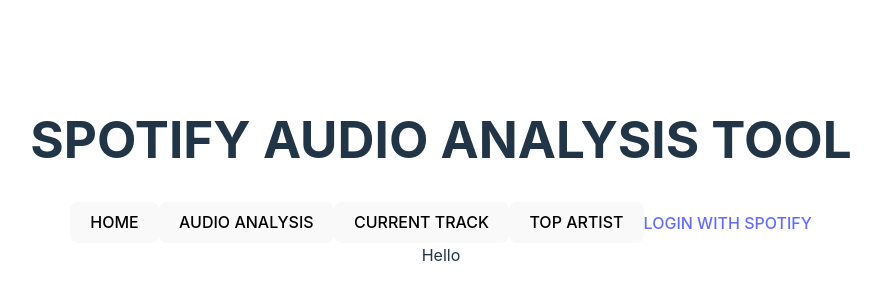
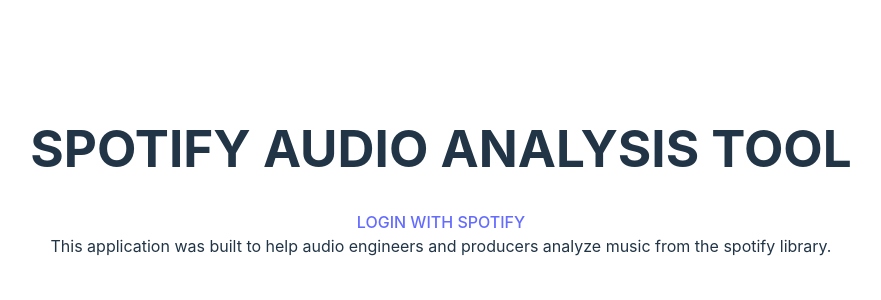
Before and after one commit to GabrielWarner/senior-project-spotify-visualization-app, a React (Vite) app in the folder front-end/: page / in a window 1280 px wide. Shown: the part 228-528 px from the top of the page, without its empty margins (199-1080 px from the left). Built offline with nearby package versions, Linux system fonts and the light colour scheme; what spotify-web-api-js would draw is missing.

Commit message:
added search bar to audio analysis page that displays audio analysis api data

```diff
--- a/front-end/src/App.jsx
+++ b/front-end/src/App.jsx
@@ -1,71 +1,101 @@
-import React, { useState, useEffect } from 'react'
-import reactLogo from './assets/react.svg'
-import './App.css'
-import Header from './assets/components/Header.jsx';
-import NowPlaying from './assets/components/NowPlaying';
-import Home from './assets/components/Home';
-import { Navbar, Nav, Button } from 'react-bootstrap';
-import SpotifyWebApi from 'spotify-web-api-js';
+import React, { useState, useEffect } from "react";
+import reactLogo from "./assets/react.svg";
+import "./App.css";
+import Header from "./assets/components/Header.jsx";
+import NowPlaying from "./assets/components/NowPlaying";
+import Home from "./assets/components/Home";
+import Analysis from "./assets/components/Analysis";
+import { Navbar, Nav, Button } from "react-bootstrap";
+import SpotifyWebApi from "spotify-web-api-js";
 
-const spotifyApi = new SpotifyWebApi()
+const spotifyApi = new SpotifyWebApi();
 
 const getTokenFromUrl = () => {
   return window.location.hash
     .substring(1)
-    .split('&')
-    .reduce((initial, item) =>{
+    .split("&")
+    .reduce((initial, item) => {
       let parts = item.split("=");
       initial[parts[0]] = decodeURIComponent(parts[1]);
-      return initial
-    }, {})
-}
+      return initial;
+    }, {});
+};
 
 function App() {
-  const [spotifyToken, setSpotifyToken] = useState("")
-  const [nowPlaying, setNowPlaying] = useState({})
-  const [loggedIn, setLoggedIn] = useState(false)
-  const [currentPage, setCurrentPage] = useState('Home');
+  const [spotifyToken, setSpotifyToken] = useState("");
+  const [nowPlaying, setNowPlaying] = useState({});
+  const [loggedIn, setLoggedIn] = useState(false);
+  const [currentPage, setCurrentPage] = useState("Home");
+  //analysis page
+  const [searchQuery, setSearchQuery] = useState('');
+  const [trackId, setTrackId] = useState('');
+  const [audioAnalysis, setAudioAnalysis] = useState({});
+
+  useEffect(() => {
+    const spotifyToken = getTokenFromUrl().access_token;
+    window.location.hash = "";
+    console.log("This is our spotify Token", spotifyToken);
+
+    if (spotifyToken) {
+      setSpotifyToken(spotifyToken);
+      spotifyApi.setAccessToken(spotifyToken);
+      setLoggedIn(true);
+    }
+  });
+
+  useEffect(() => {
+    console.log("AA TRACKID")
+    if (trackId) {
+      spotifyApi.getAudioAnalysisForTrack(trackId)
+        .then(data => setAudioAnalysis(data))
+        .catch(error => console.error(error));
+    }
+  }, [trackId]);
 
   const renderPage = () => {
-
     if (currentPage === "Home") {
-      return <Home/>;
+      return <Home />;
     }
 
     if (currentPage === "NowPlaying") {
-      return <NowPlaying nowPlaying={nowPlaying} getNowPlaying={getNowPlaying}/>;
+      return (
+        <NowPlaying nowPlaying={nowPlaying} getNowPlaying={getNowPlaying} />
+      );
     }
 
+    if (currentPage === "Analysis") {
+      return <Analysis handleSearch={handleSearch} searchQuery={searchQuery} setSearchQuery={setSearchQuery} trackId={trackId} audioAnalysis={audioAnalysis}/>;
+    }
   };
-
-  useEffect(() => {
-    const spotifyToken = getTokenFromUrl().access_token
-    window.location.hash = ""
-    console.log("This is our spotify Token", spotifyToken)
-
-    if(spotifyToken){
-      setSpotifyToken(spotifyToken)
-      spotifyApi.setAccessToken(spotifyToken)
-      setLoggedIn(true)
-    }
-  })
 
   const getNowPlaying = () => {
     spotifyApi.getMyCurrentPlaybackState().then((response) => {
-      console.log(response)
+      console.log(response);
       setNowPlaying({
         title: response.item.name,
-        albumArt: response.item.album.images[0].url
-      })
-    })
+        albumArt: response.item.album.images[0].url,
+      });
+    });
+  };
+
+  async function handleSearch(event) {
+    event.preventDefault();
+    try {
+      const searchResults = await spotifyApi.searchTracks(searchQuery);
+      const firstTrackId = searchResults.tracks.items[0].id;
+      setTrackId(firstTrackId);
+    } catch (error) {
+      console.error(error);
+    }
   }
+
 
   return (
     <div className="App">
-          <Header loggedIn={loggedIn} setCurrentPage={setCurrentPage}></Header>
-          {renderPage()}
+      <Header loggedIn={loggedIn} setCurrentPage={setCurrentPage}></Header>
+      {renderPage()}
     </div>
-  )
+  );
 }
 
-export default App
+export default App;
--- /dev/null
+++ b/front-end/src/assets/components/Analysis.jsx
@@ -0,0 +1,22 @@
+import React, { useState, useEffect } from "react";
+import "../styles/analysis.css";
+function Analysis({handleSearch, searchQuery, setSearchQuery, trackId, audioAnalysis}) {
+
+  return (
+    <>
+      <div>Analysis</div>
+      <form onSubmit={handleSearch}>
+        <input
+          type="text"
+          value={searchQuery}
+          onChange={event => setSearchQuery(event.target.value)}
+        />
+        <button type="submit">Search</button>
+      </form>
+      {trackId && <div>Selected Track Id: {trackId}</div>}
+      {audioAnalysis && <div>Audio Analysis: {JSON.stringify(audioAnalysis)}</div>}
+
+    </>
+  );
+}
+export default Analysis;
--- a/front-end/src/assets/components/Header.jsx
+++ b/front-end/src/assets/components/Header.jsx
@@ -6,10 +6,14 @@
   return (
     <div>
     <h1>SPOTIFY AUDIO ANALYSIS TOOL</h1>
-      <Button onClick={() => setCurrentPage("Home")}>HOME</Button>
-      <Button>AUDIO ANALYSIS</Button>
-      <Button onClick={() => setCurrentPage("NowPlaying")}>CURRENT TRACK</Button>
-      <Button>TOP ARTIST</Button>
+    {loggedIn &&
+          <>
+          <Button onClick={() => setCurrentPage("Home")}>HOME</Button>
+          <Button onClick={() => setCurrentPage("Analysis")}>AUDIO ANALYSIS</Button>
+          <Button onClick={() => setCurrentPage("NowPlaying")}>CURRENT TRACK</Button>
+          <Button>TOP ARTIST</Button>
+          </>
+    }
       {!loggedIn && <Button href='http://localhost:8888'>LOGIN WITH SPOTIFY</Button>}
     </div>
   );
--- a/front-end/src/assets/components/Home.jsx
+++ b/front-end/src/assets/components/Home.jsx
@@ -3,7 +3,7 @@
 function Home({nowPlaying, getNowPlaying}) {
   return (
     <>
-            <div>Hello</div>
+            <div>This application was built to help audio engineers and producers analyze music from the spotify library.</div>
     </>
   );
 }
```
Also changed, not shown: front-end/src/assets/styles/analysis.css (added).
